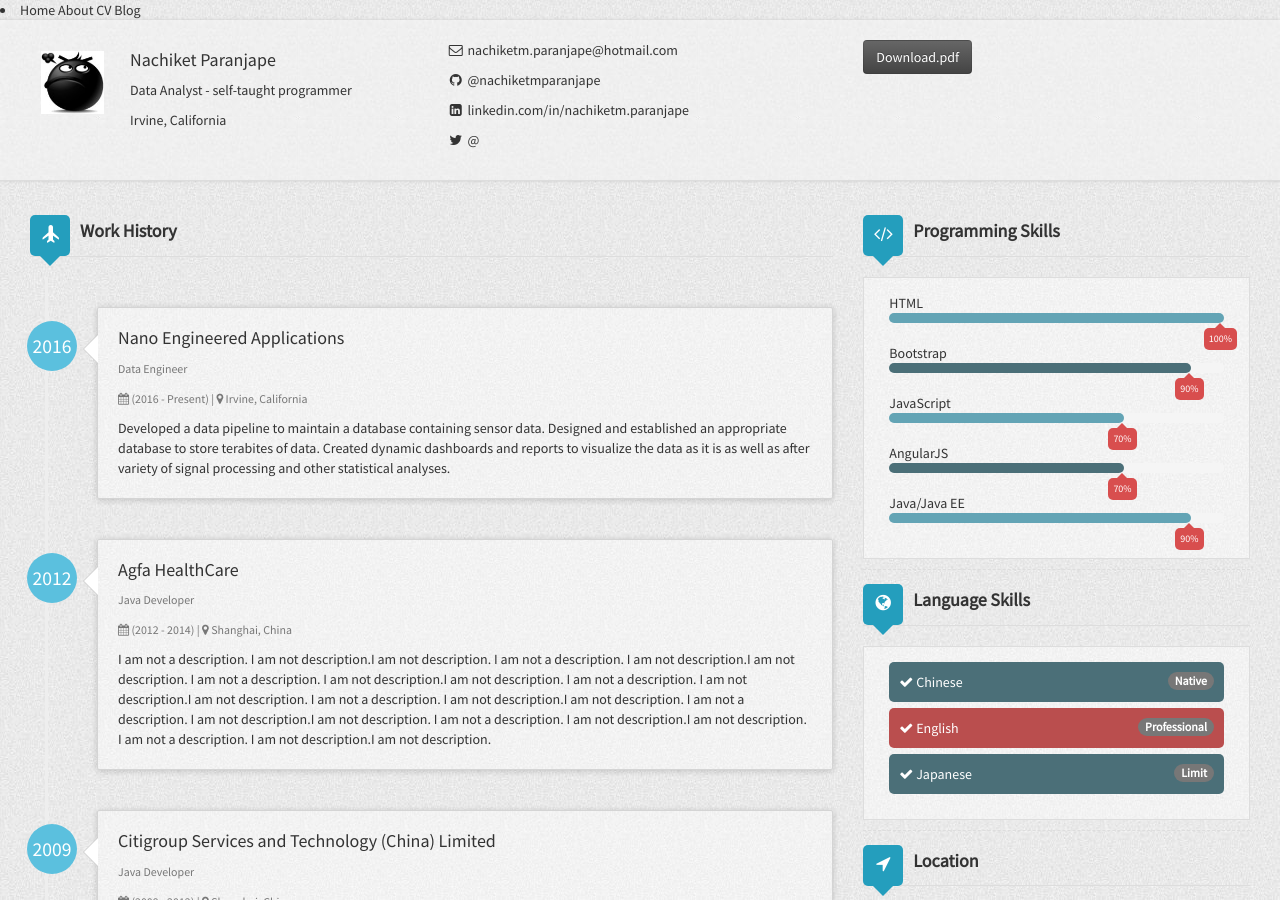
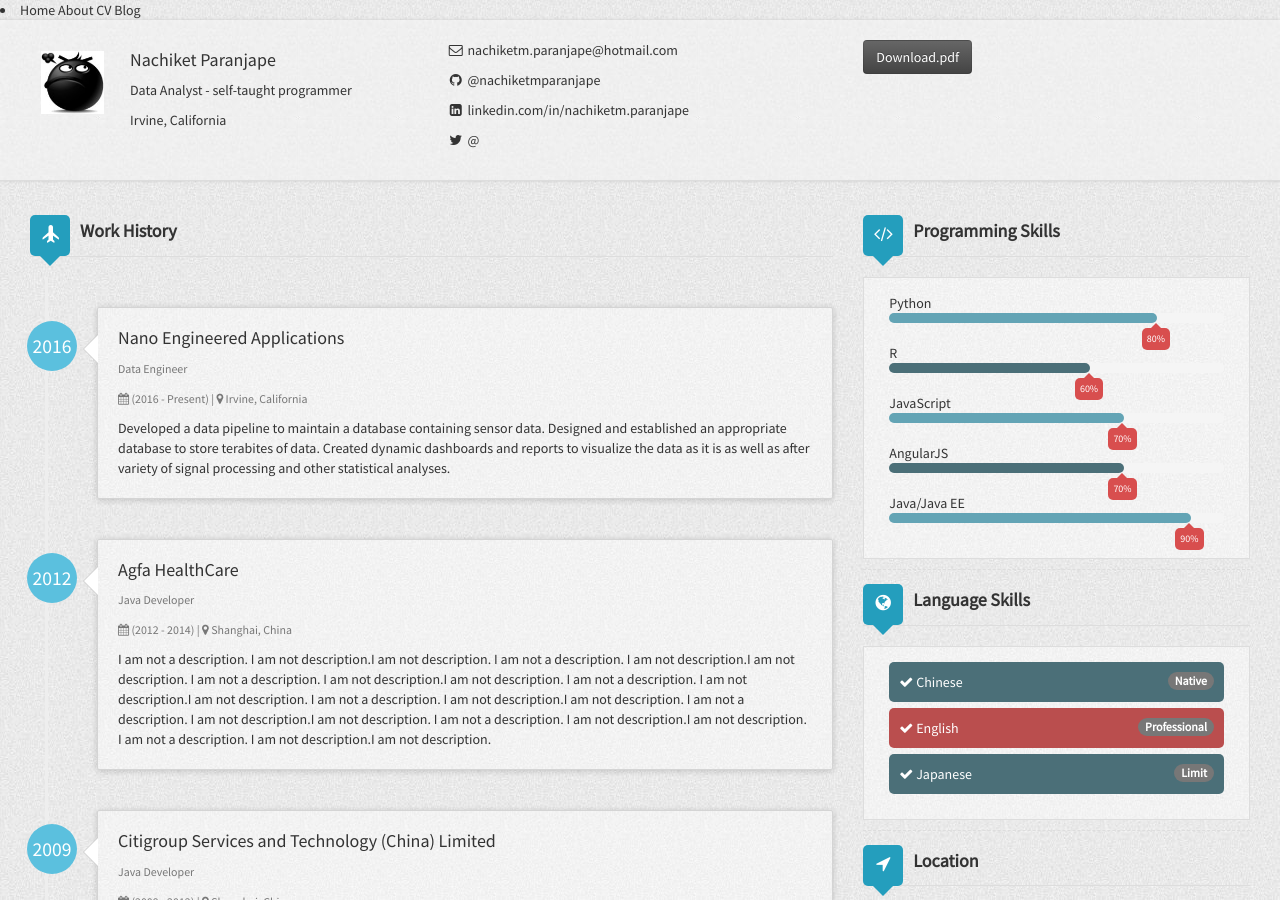
Before and after one commit to nachiketmparanjape2/nachiketmparanjape2.github.io, a Jekyll site: the page built from cv/index.html, in a window 1280 px wide and 900 px high. Built offline with Jekyll 4.4.1, drawn with Linux system fonts in a browser that asks for light colours; nearby versions of some CDN libraries.

Commit message:
Update _config.yml

```diff
--- a/_config.yml
+++ b/_config.yml
@@ -1,8 +1,7 @@
-name: Hank Quinlan, Horrible Cop
+name: Nachiket's CV
 markdown: kramdown
 
 # Site settings
-title: Dong Liang's CV
 description: Nachiket's CV
 favicon: /assets/img/avatar.JPG
 baseurl: https://ddbullfrog.github.io/resumecard
@@ -72,11 +71,11 @@
       proficiency: Limit
   programmingSkills:
     - skill1:
-      name: HTML
-      percentage: 100%
+      name: Python
+      percentage: 80%
     - skill2:
-      name: Bootstrap
-      percentage: 90%
+      name: R
+      percentage: 60%
     - skill3:
       name: JavaScript
       percentage: 70%
```
